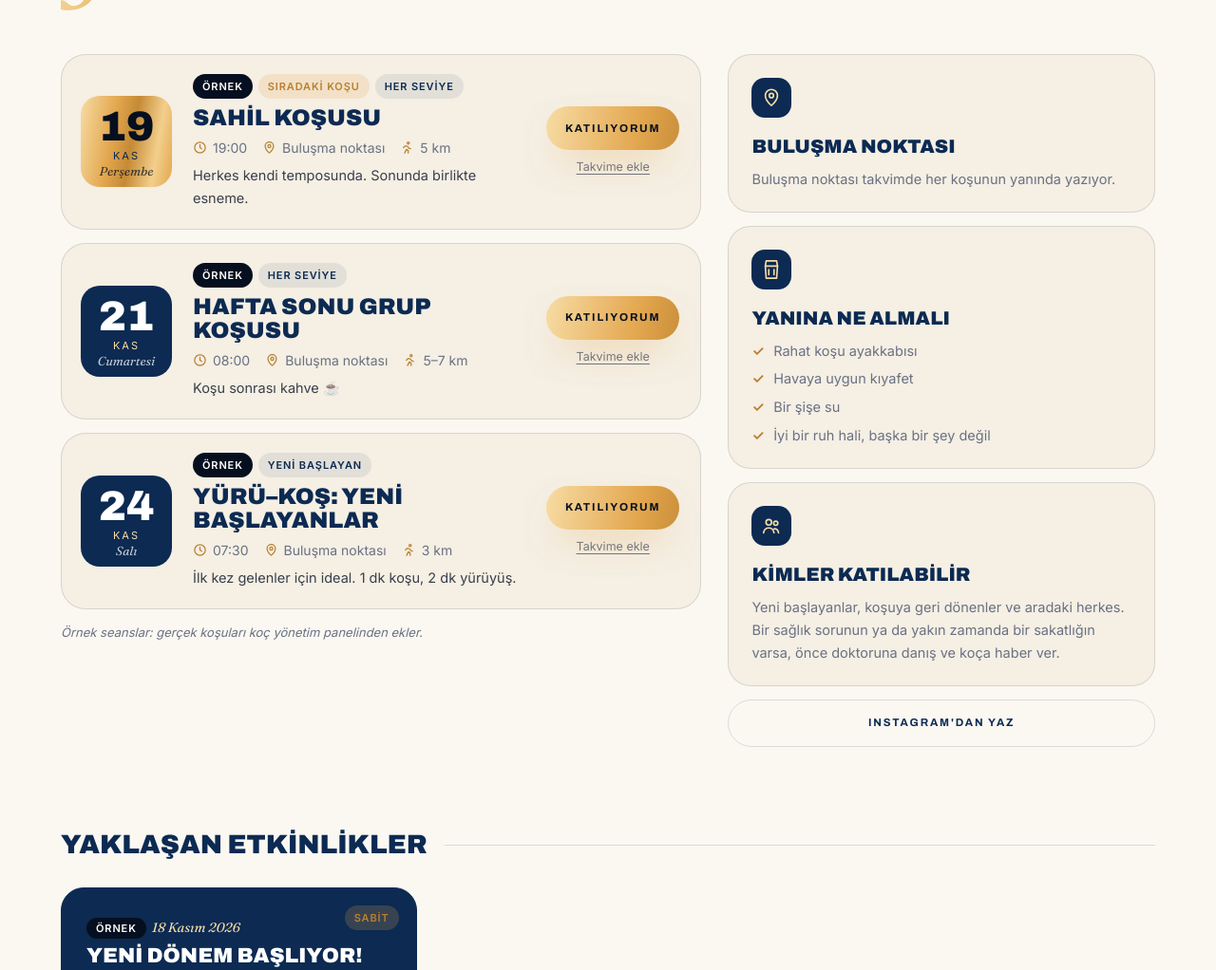
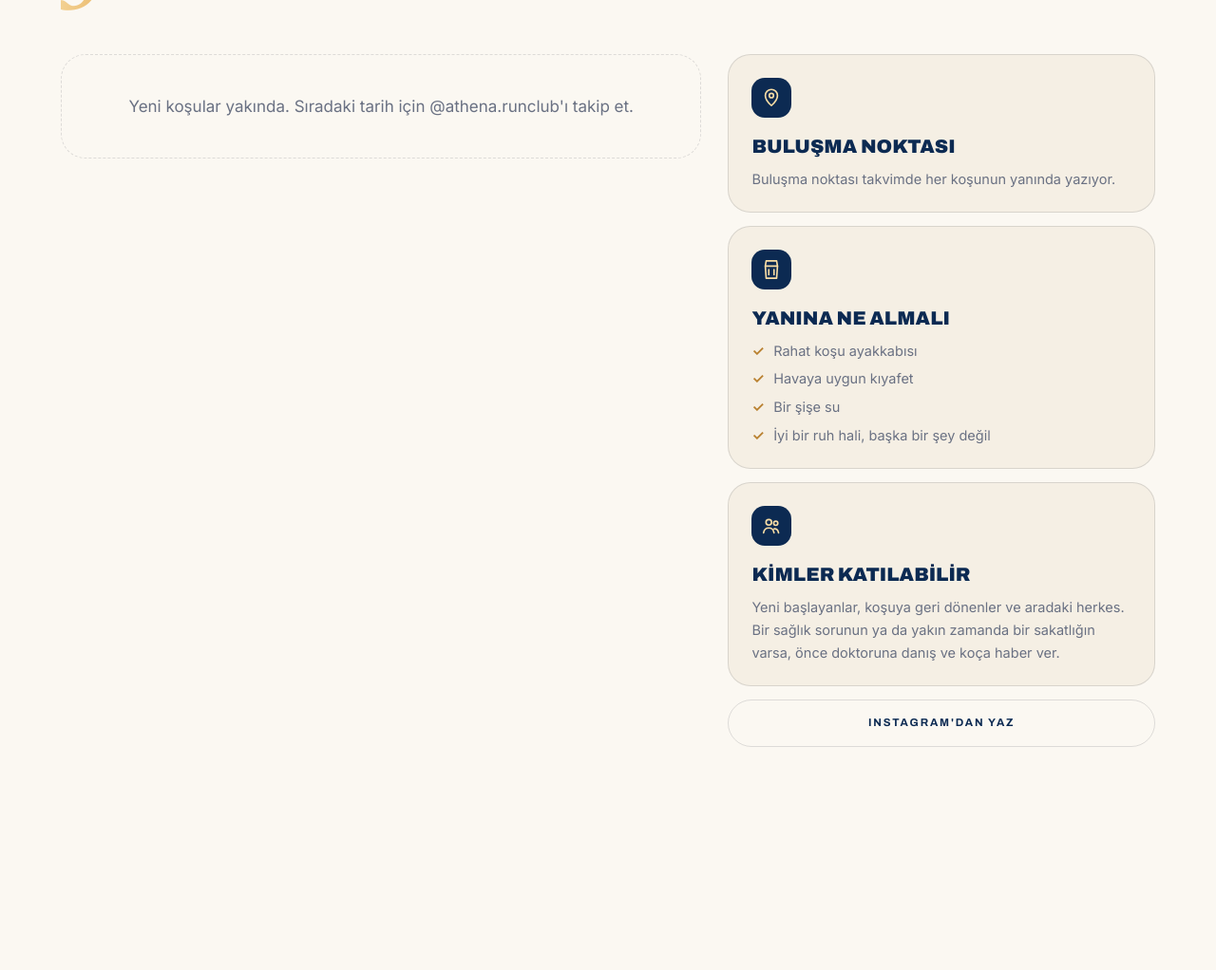
Before and after one commit to SASI1000e/athena-run-club, a plain HTML site: page index.html in a window 1280 px wide. Shown: the part 4680-5702 px from the top of the page at 95% size. Drawn offline with nearby package versions, Linux system fonts and the light colour scheme; animation ran at ten frames a second.

Commit message:
Add files via upload

```diff
--- a/arc-data.js
+++ b/arc-data.js
@@ -22,14 +22,8 @@
         whoCanJoin: "",
         whatToBring: ""
       },
-      sessions: [
-        { id: "d1", date: nextDow(2), time: "07:30", title: "Yürü–koş: yeni başlayanlar", place: "Buluşma noktası", city: "", mapUrl: "", level: "beginner", distance: "3", notes: "İlk kez gelenler için ideal. 1 dk koşu, 2 dk yürüyüş.", cancelled: false },
-        { id: "d2", date: nextDow(4), time: "19:00", title: "Sahil koşusu", place: "Buluşma noktası", city: "", mapUrl: "", level: "all", distance: "5", notes: "Herkes kendi temposunda. Sonunda birlikte esneme.", cancelled: false },
-        { id: "d3", date: nextDow(6), time: "08:00", title: "Hafta sonu grup koşusu", place: "Buluşma noktası", city: "", mapUrl: "", level: "all", distance: "5–7", notes: "Koşu sonrası kahve ☕", cancelled: false }
-      ],
-      updates: [
-        { id: "u1", date: iso(new Date()), title: "Yeni dönem başlıyor!", text: "Athena Run Club'a katılım ücretsiz. Hiç koşmadıysan tam zamanı: yeni başlayanlar grubumuz her hafta.", pinned: true }
-      ]
+      sessions: [],
+      updates: []
     };
   }
 
--- a/index.html
+++ b/index.html
@@ -1232,7 +1232,7 @@ if(fine){
     const t=T[L()],box=$('sessions');const today=ARC.today();
     if(DATA.error){box.innerHTML=`<div class="s-empty">${t.err}</div>`;return}
     const list=DATA.sessions.filter(s=>s.date>=today).sort((a,b)=>(a.date+a.time).localeCompare(b.date+b.time)).slice(0,8);
-    if(!list.length){box.innerHTML=`<div class="s-empty">${t.empty}</div>`;return}
+    if(!list.length){box.innerHTML=`<div class="s-empty">${t.empty}</div>`;$('demoNote').hidden=true;return}
     const loc=L()==='tr'?'tr-TR':'en-GB';let firstOpen=true;
     box.innerHTML=list.map(s=>{const d=new Date(s.date+'T12:00:00');const isNext=!s.cancelled&&firstOpen;if(isNext)firstOpen=false;
       const place=[s.place,s.city].filter(Boolean).join(' · ');const map=safeUrl(s.mapUrl);
@@ -1259,7 +1259,7 @@ if(fine){
   }
   function renderUpdates(){
     const t=T[L()],loc=L()==='tr'?'tr-TR':'en-GB';
-    const list=[...DATA.updates].sort((a,b)=>(b.pinned-a.pinned)||String(b.date).localeCompare(a.date)).slice(0,6);
+    const today=ARC.today();const list=DATA.updates.filter(u=>u.pinned||!u.date||u.date>=today).sort((a,b)=>(b.pinned-a.pinned)||String(a.date).localeCompare(b.date)).slice(0,6);
     $('updatesWrap').hidden=!list.length;
     $('updates').innerHTML=list.map(u=>`<article class="u-card${u.pinned?' pin':''}">${u.pinned?`<span class="pill2 gold pinb">${t.pinned}</span>`:''}${DATA.demo?`<span class="pill2 demo" style="margin-right:6px">${t.demo}</span>`:''}<time>${u.date?new Date(u.date+'T12:00:00').toLocaleDateString(loc,{day:'numeric',month:'long',year:'numeric'}):''}</time><h5>${esc(u.title)}</h5><p>${esc(u.text)}</p></article>`).join('');
   }
```
Also changed, not shown: admin.html (+3 -3 lines).
